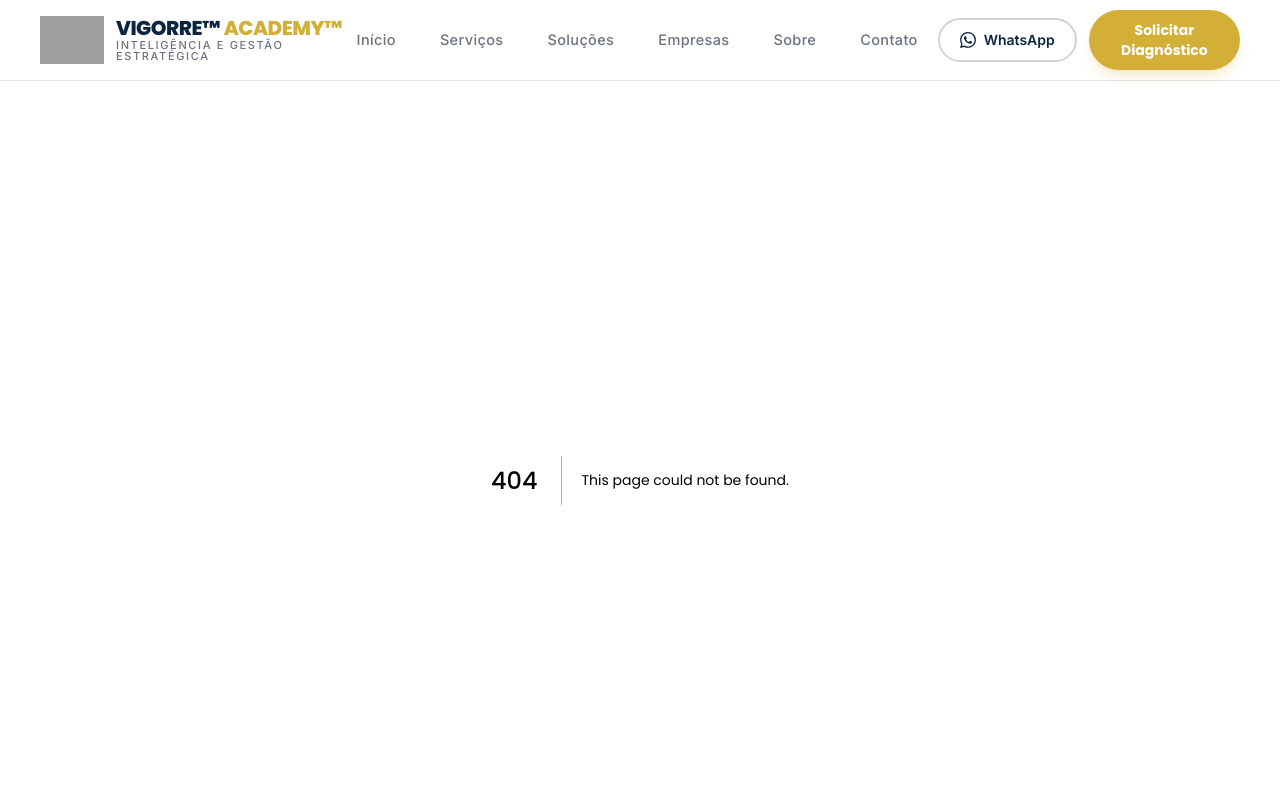
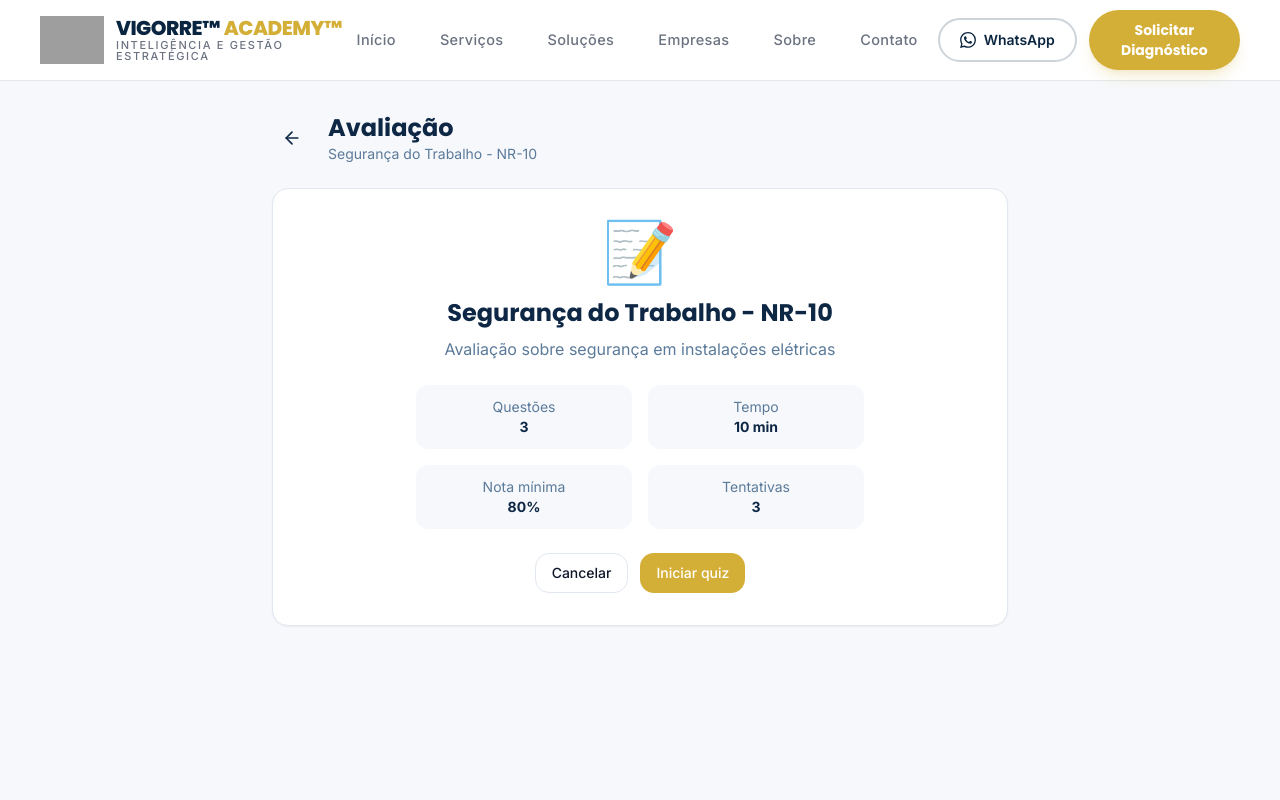
Before and after one commit to vigorreoficial/academy, a Next.js app: page /dashboard/cursos/1/quiz in a window 1280 px wide. Before the commit this address had no page. Shown: the top 800 px of the page. Built offline with nearby package versions, Linux system fonts and the light colour scheme; grey boxes are pictures that could not be loaded.

Commit message:
Create page.tsx

```diff
--- /dev/null
+++ b/app/dashboard/cursos/[id]/quiz/page.tsx
@@ -0,0 +1,101 @@
+'use client'
+
+import { useState, useEffect } from 'react'
+import { useParams, useRouter } from 'next/navigation'
+import Link from 'next/link'
+import { Button } from '@/components/ui/button'
+import { Card, CardContent } from '@/components/ui/card'
+import { QuizPlayer } from '@/components/courses/QuizPlayer'
+import { getQuizById, quizzesMock } from '@/lib/quiz-data'
+import { ArrowLeft } from 'lucide-react'
+
+export default function QuizPage() {
+  const params = useParams()
+  const router = useRouter()
+  const [quiz, setQuiz] = useState<any>(null)
+  const [loading, setLoading] = useState(true)
+
+  useEffect(() => {
+    // Usar um quiz mock baseado no ID do curso
+    const cursoId = params.id as string
+    const quizIndex = parseInt(cursoId.slice(-1)) || 0
+
+    // Pegar um quiz do banco mock
+    const quizEncontrado = quizzesMock[quizIndex % quizzesMock.length]
+    setQuiz(quizEncontrado)
+    setLoading(false)
+  }, [params.id])
+
+  const handleComplete = (resultado: any) => {
+    console.log('Resultado do quiz:', resultado)
+    // Salvar resultado no localStorage
+    const resultados = JSON.parse(localStorage.getItem('resultados_quiz') || '[]')
+    resultados.push({
+      cursoId: params.id,
+      ...resultado,
+      data: new Date().toISOString()
+    })
+    localStorage.setItem('resultados_quiz', JSON.stringify(resultados))
+  }
+
+  const handleCancel = () => {
+    router.push(`/dashboard/cursos/${params.id}`)
+  }
+
+  if (loading) {
+    return (
+      <div className="min-h-screen flex items-center justify-center bg-[#F6F8FB]">
+        <div className="text-center">
+          <div className="w-12 h-12 border-4 border-[#D4AF37] border-t-transparent rounded-full animate-spin mx-auto"></div>
+          <p className="mt-4 text-[#5B7A9A]">Carregando avaliação...</p>
+        </div>
+      </div>
+    )
+  }
+
+  if (!quiz) {
+    return (
+      <div className="min-h-screen flex items-center justify-center bg-[#F6F8FB]">
+        <div className="text-center">
+          <div className="text-6xl mb-4">📝</div>
+          <h2 className="text-2xl font-bold text-[#0D2745]">Avaliação não encontrada</h2>
+          <p className="text-[#5B7A9A] mb-4">Este curso não possui uma avaliação disponível</p>
+          <Link href={`/dashboard/cursos/${params.id}`}>
+            <Button className="bg-[#0D2745] hover:bg-[#14365E] text-white rounded-full">
+              Voltar para o curso
+            </Button>
+          </Link>
+        </div>
+      </div>
+    )
+  }
+
+  return (
+    <div className="min-h-screen bg-[#F6F8FB] py-8">
+      <div className="max-w-3xl mx-auto px-4">
+        {/* Header */}
+        <div className="flex items-center gap-4 mb-6">
+          <Button
+            variant="ghost"
+            size="icon"
+            onClick={() => router.back()}
+            className="text-[#0D2745]"
+          >
+            <ArrowLeft className="w-5 h-5" />
+          </Button>
+          <div>
+            <h1 className="text-2xl font-bold text-[#0D2745]">Avaliação</h1>
+            <p className="text-sm text-[#5B7A9A]">{quiz.titulo}</p>
+          </div>
+        </div>
+
+        {/* Quiz Player */}
+        <QuizPlayer
+          quiz={quiz}
+          onComplete={handleComplete}
+          onCancel={handleCancel}
+        />
+      </div>
+    </div>
+  )
+}
```
